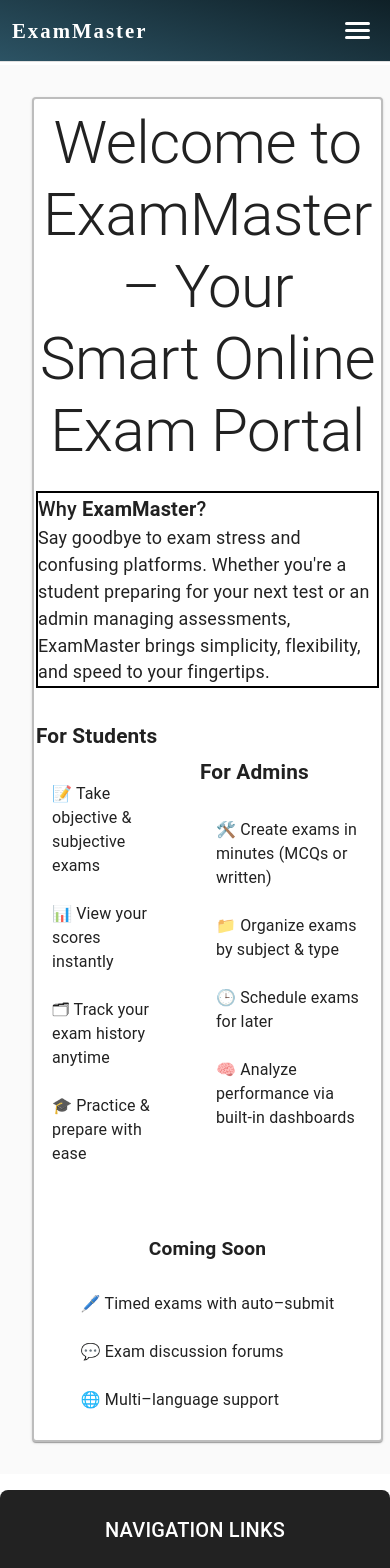
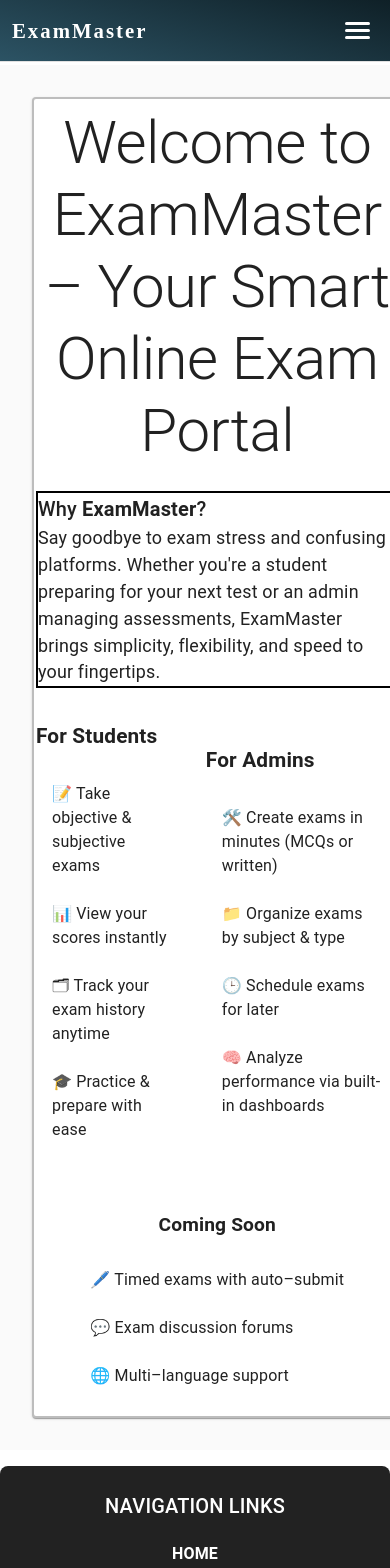
Before and after one commit to Siddharth2k14/online-exam-portal-client, a React (Vite) app: page / in a window 390 px wide. Shown: the top 1568 px of the page. Built offline with nearby package versions, Linux system fonts and the light colour scheme.

Commit message:
changing the layout of HomeMain component

```diff
--- a/src/components/Home Main/HomeMain.css
+++ b/src/components/Home Main/HomeMain.css
@@ -109,3 +109,22 @@
     display: flex;
     justify-content: center;
 }
+
+/* Phone responsiveness */
+@media (max-width: 600px) {
+  .home-main-features {
+    margin-bottom: 32px;
+    gap: 15px;
+    flex-direction: column; /* Stack vertically on phones */
+  }
+  .home-main-card {
+    padding: 8px 2px;
+    min-width: 95vw; /* Take more screen space on phones */
+  }
+  .home-main-title {
+    font-size: 1.3rem;
+  }
+  .home-main-desc {
+    font-size: 0.95rem;
+  }
+}
```
